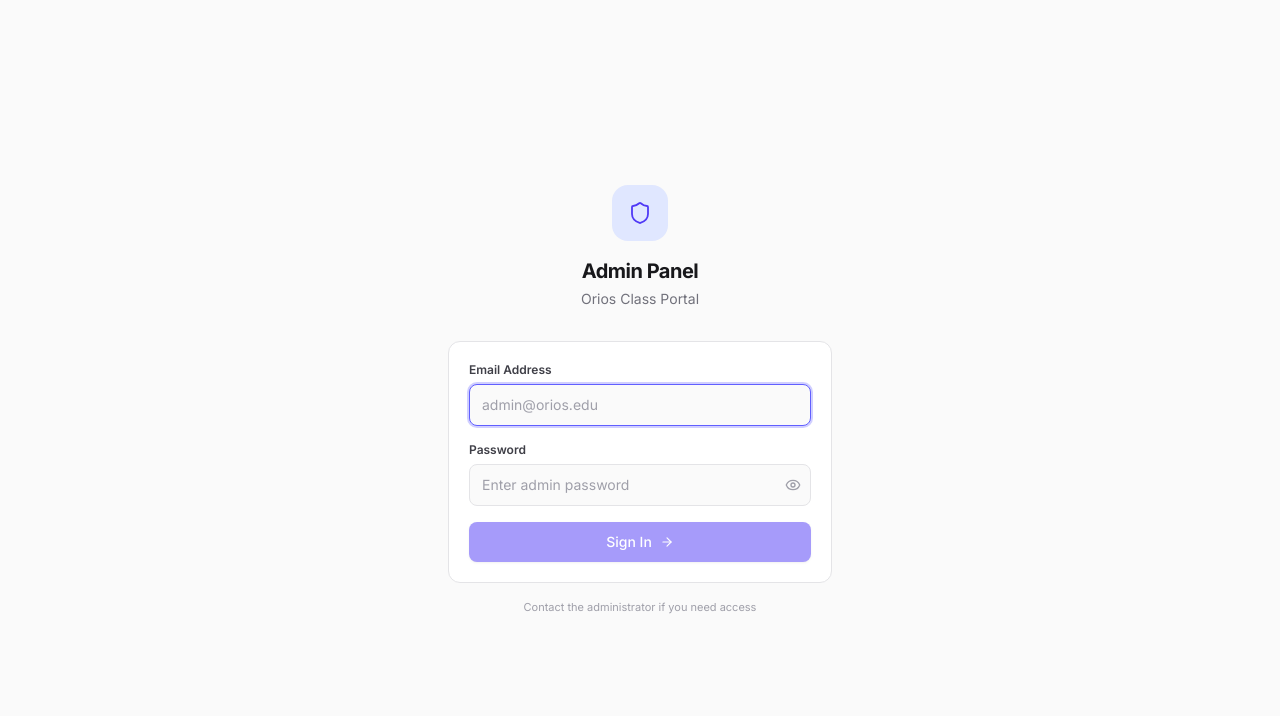
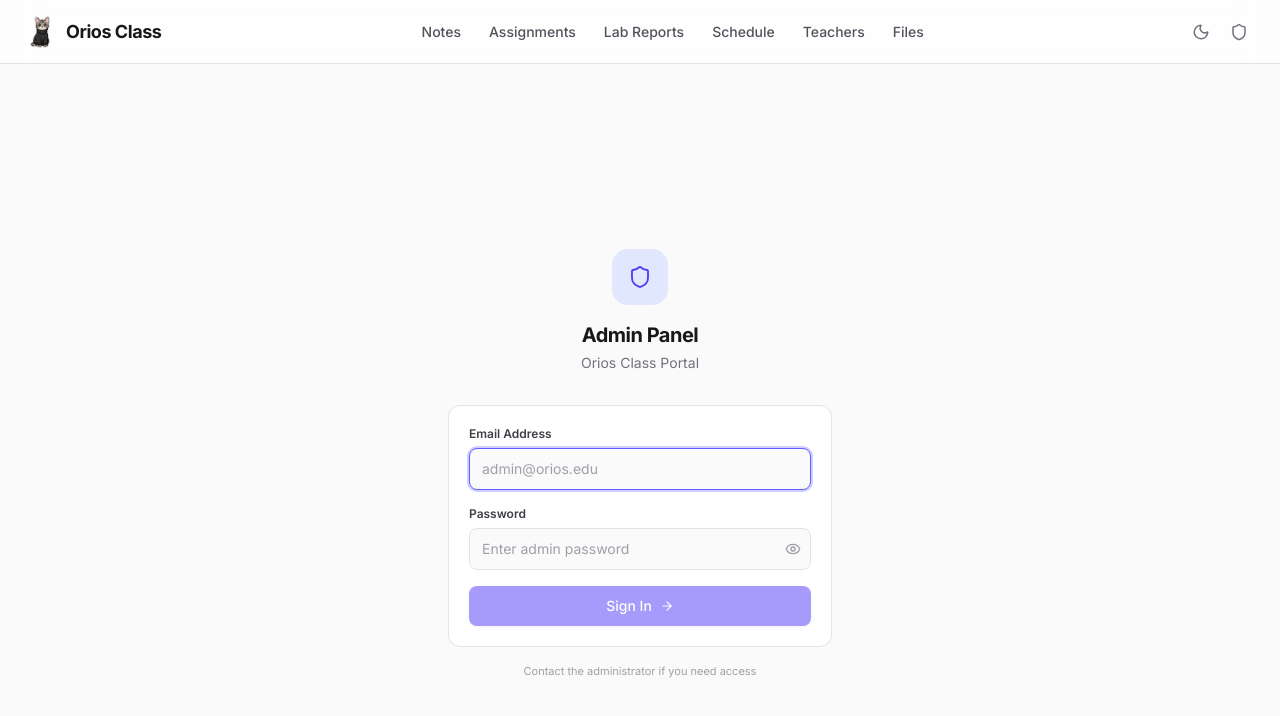
Before and after one commit to tokitauhid/Orios-Class-Portal-V2, a Next.js app: page /admin/login in a window 1280 px wide. Shown: the top 716 px of the page. Built offline with nearby package versions, Linux system fonts and the light colour scheme; no server answers; the database is empty.

Commit message:
feat: display TopNav consistently across all routes and hide theme toggle on desktop admin views

```diff
--- a/components/AppShell.js
+++ b/components/AppShell.js
@@ -11,7 +11,7 @@ export default function AppShell({ children }) {
 
   return (
     <div className="min-h-screen bg-zinc-50 dark:bg-zinc-950 text-zinc-900 dark:text-zinc-100 transition-colors duration-300">
-      {!isAdmin && <TopNav />}
+      <TopNav />
       <main className={isAdmin ? "" : "pb-20 md:pb-0"}>
         {children}
       </main>
--- a/components/admin/AdminTopbar.js
+++ b/components/admin/AdminTopbar.js
@@ -46,7 +46,7 @@ export default function AdminTopbar({ title, onMenuToggle }) {
         {/* Theme toggle */}
         <button
           onClick={toggleTheme}
-          className="p-2 rounded-lg text-zinc-500 dark:text-zinc-400 hover:bg-zinc-100 dark:hover:bg-zinc-800 transition-colors"
+          className="p-2 rounded-lg text-zinc-500 dark:text-zinc-400 hover:bg-zinc-100 dark:hover:bg-zinc-800 transition-colors md:hidden"
           aria-label="Toggle theme"
         >
           {mounted ? (
```
